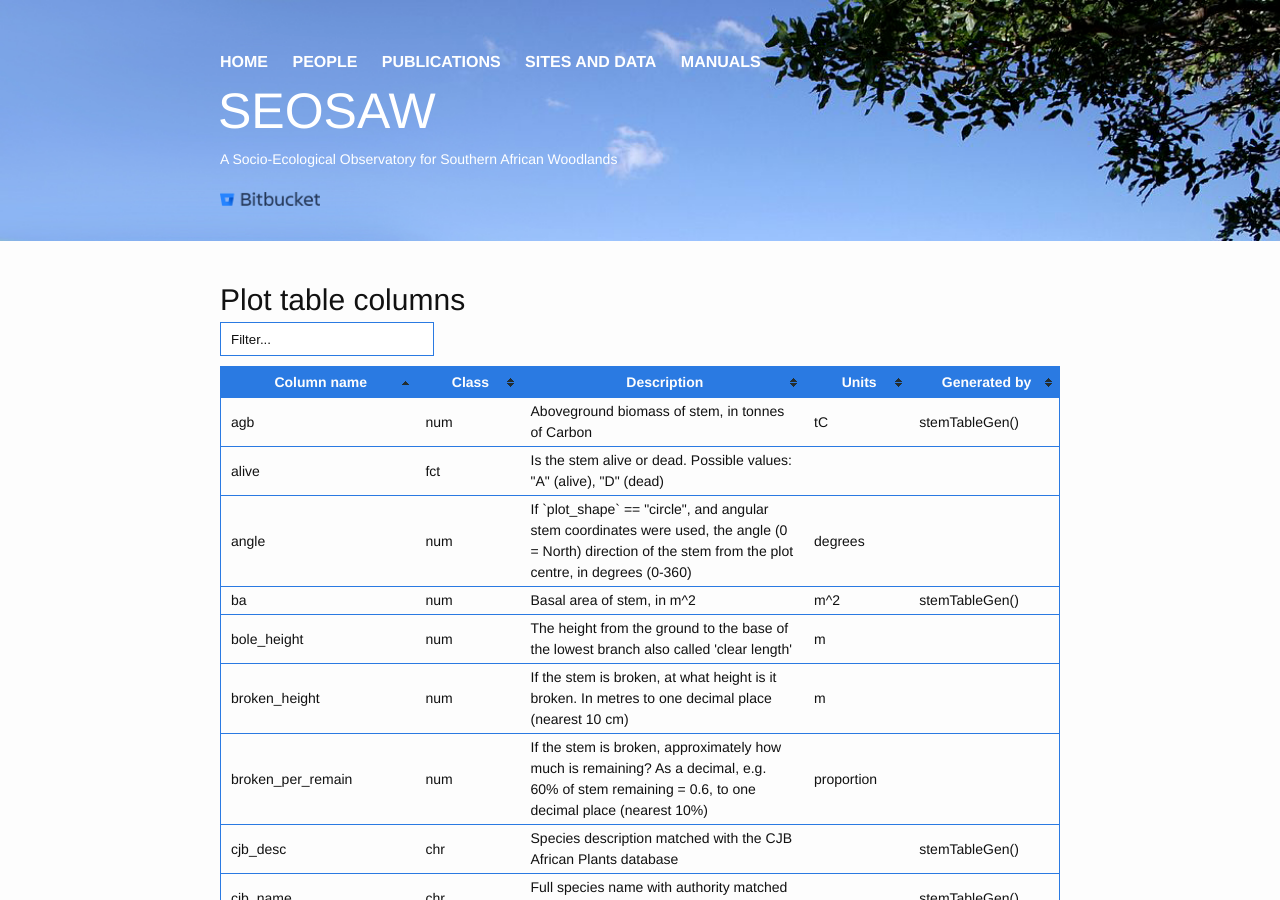
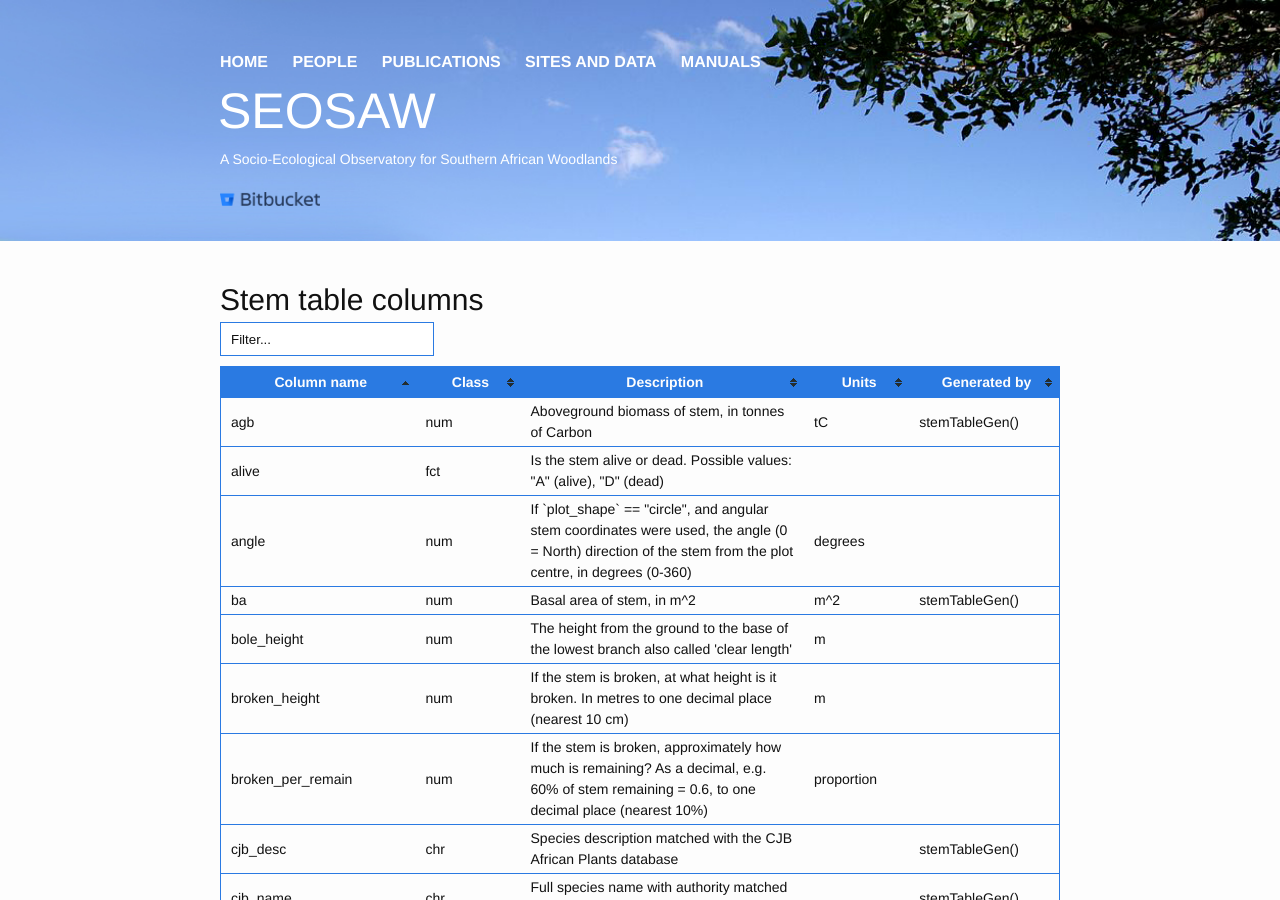
Before and after one commit to seosaw/seosaw.github.io, a Jekyll site: the page built from stem_columns.md, in a window 1280 px wide and 900 px high. Built offline with Jekyll 4.4.1, drawn with Linux system fonts in a browser that asks for light colours; nearby versions of some CDN libraries.

Commit message:
Minor typo fix

```diff
--- a/stem_columns.md
+++ b/stem_columns.md
@@ -22,7 +22,7 @@ $('.grid').masonry({
 });
 </script>
 
-# Plot table columns
+# Stem table columns
 
 <input class="filter" id='myInput' onkeyup='filterTable()' type='text' placeholder="Filter...">
 
```
Also changed, not shown: data.md (+0 -5 lines), manuals.md (+2 -0 lines), 4 other files.
